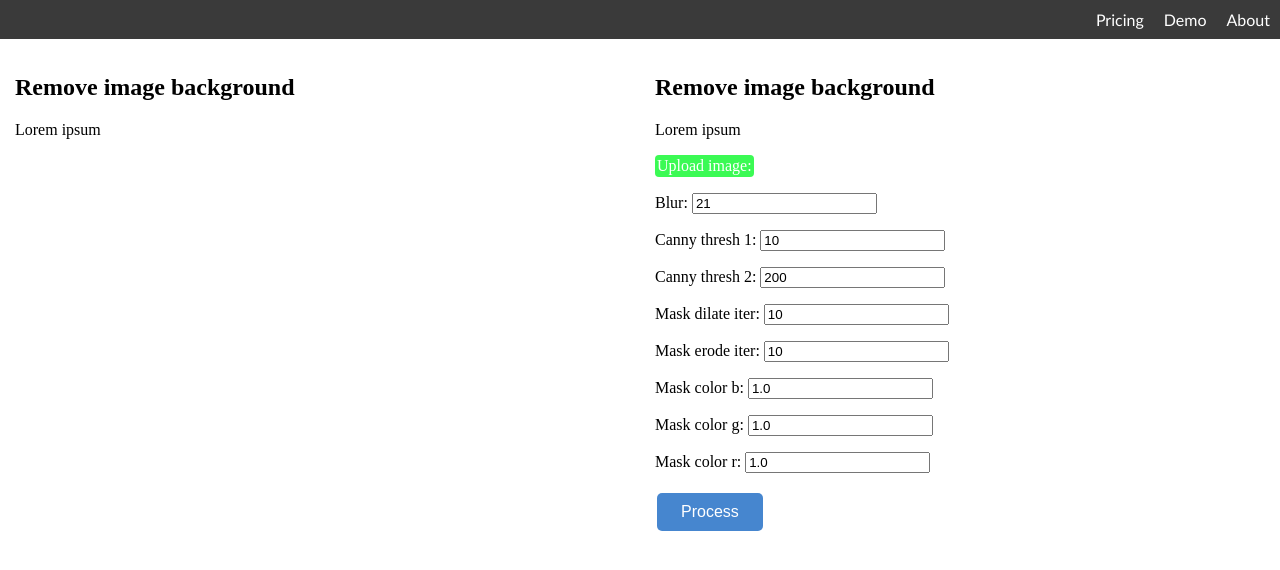
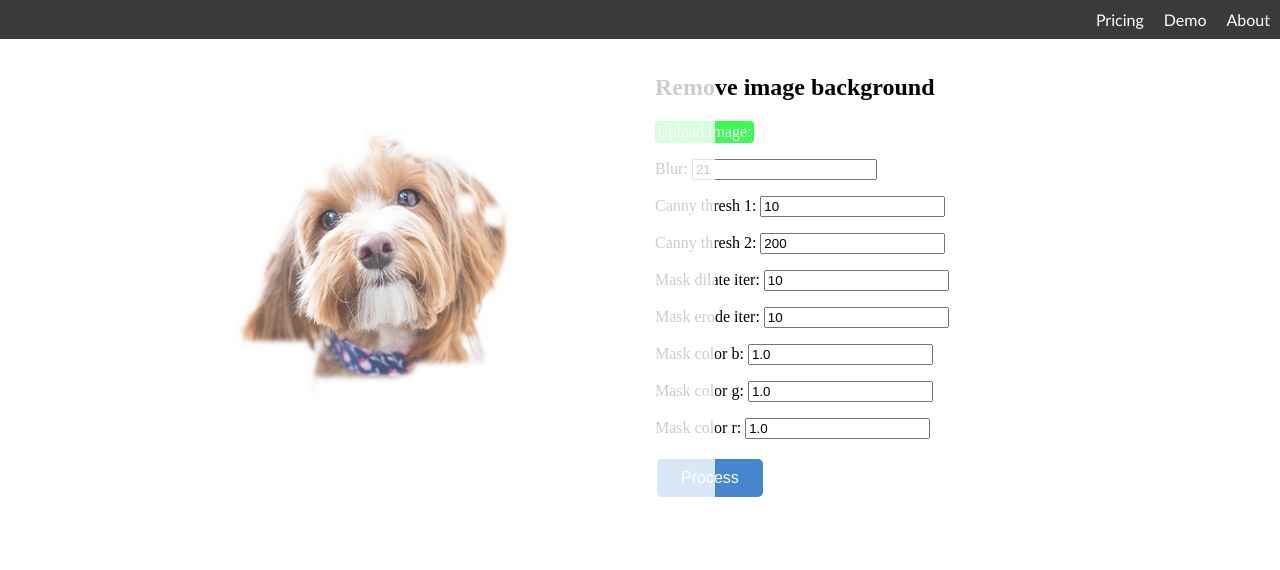
Before and after one commit to huyvquoc/image-processing-website, a Django app: page /removebackground/ in a window 1280 px wide. Shown: the part 151-721 px from the top of the page. Run offline with Django 3.2, Linux system fonts and the light colour scheme; some libraries are stand-ins or nearby versions.

Commit message:
Add cross-fading images to the left column of layout

```diff
--- a/core/templates/core/preprocess_image.html
+++ b/core/templates/core/preprocess_image.html
@@ -89,6 +89,39 @@
                 }
             } */
 
+            .fadein img {
+                position: fixed;
+                /* top:0; */
+                -webkit-animation-name: fade;
+                -webkit-animation-iteration-count: infinite;
+                -webkit-animation-duration: 6s;
+                animation-name: fade;
+                animation-iteration-count: infinite;
+                animation-duration: 6s;
+            }
+
+            @-webkit-keyframes fade {
+                0% {opacity: 0;}
+                20% {opacity: 1;}
+                33% {opacity: 1;}
+                53% {opacity: 0;}
+                100% {opacity: 0;}
+            }
+            @keyframes fade {
+                0% {opacity: 0;}
+                20% {opacity: 1;}
+                33% {opacity: 1;}
+                53% {opacity: 0;}
+                100% {opacity: 0;}
+            }
+
+            #f1 {
+                background-color: lightblue;
+            }
+            #f2 {
+                -webkit-animation-delay: -4s;
+                background-color: yellow;
+            }
         </style>
     </head>
     <body>
@@ -104,12 +137,16 @@
 
         <div class="row">
             <div class="column">
-                <h2>Remove image background</h2>
-                <p>Lorem ipsum</p>
+                <!-- <h2>Remove image background</h2>
+                <p>Lorem ipsum</p> -->
+                <p class="fadein">
+                    <img id="f2" src="../../../static/dog6.jpg" style="width:700px;height:500px;">
+                    <img id="f1" src="../../../static/dog6_remove.jpg" style="width:700px;height:500px;">
+                </p>
             </div>
             <div class="column">
                 <h2>Remove image background</h2>
-                <p>Lorem ipsum</p>
+                <!-- <p>Lorem ipsum</p> -->
                 {% load crispy_forms_tags %}
 
                 <form id="post_form" method="post" enctype="multipart/form-data">
```
